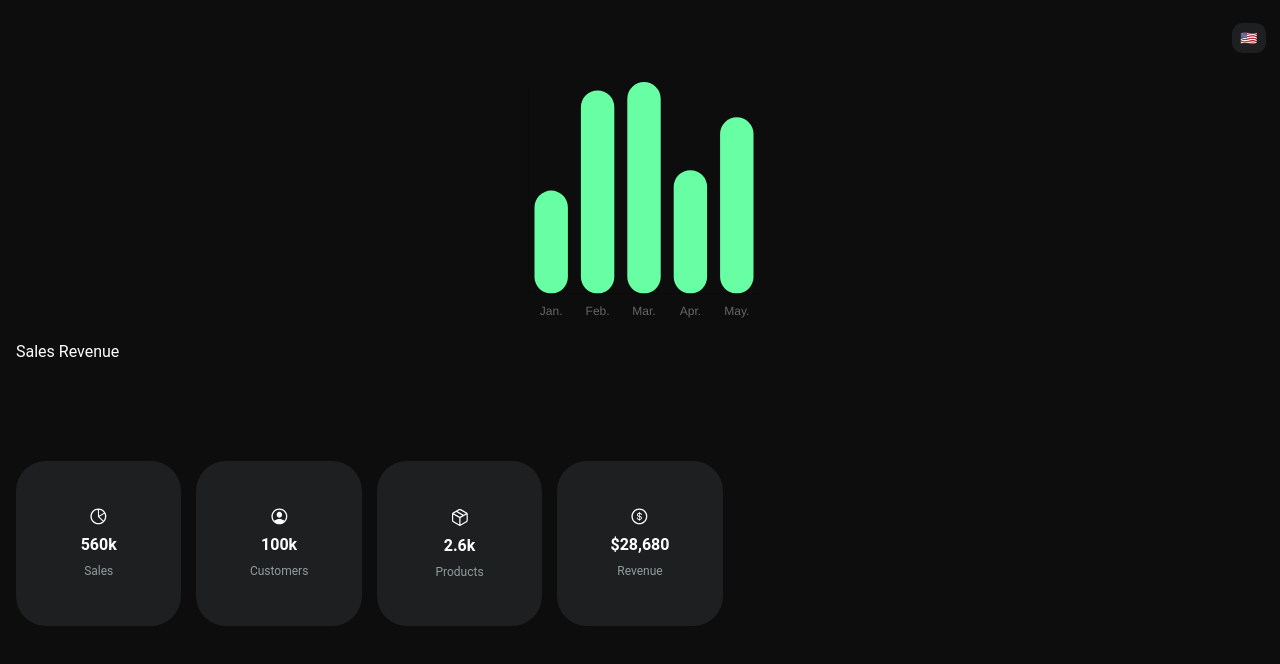
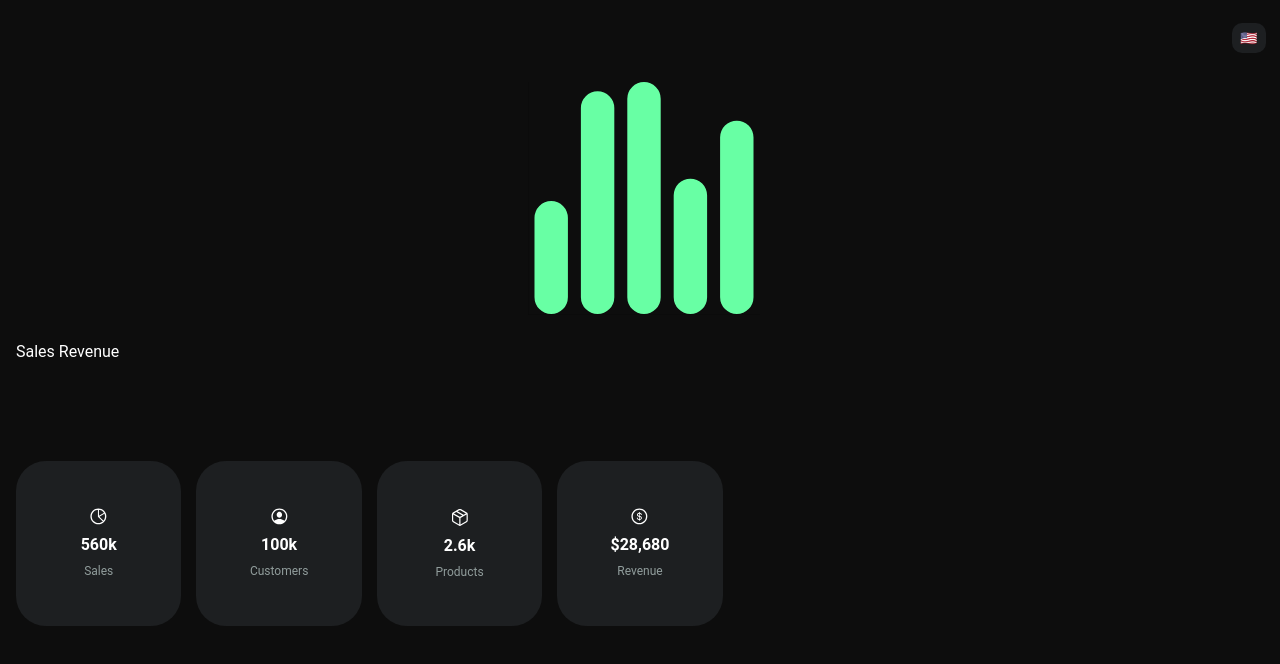
Before and after one commit to AustineA/polyma-demo, a React (Create React App) app: page /home in a window 1280 px wide. Shown: the top 664 px of the page. Built offline with nearby package versions, Linux system fonts and the light colour scheme.

Commit message:
Disabled x label in charts

```diff
--- a/src/components/Chart.js
+++ b/src/components/Chart.js
@@ -38,6 +38,9 @@ const options = {
       grid: {
         display: false,
         drawBorder: false,
+      },
+      ticks: {
+        display: false,
       },
     },
   },
```
